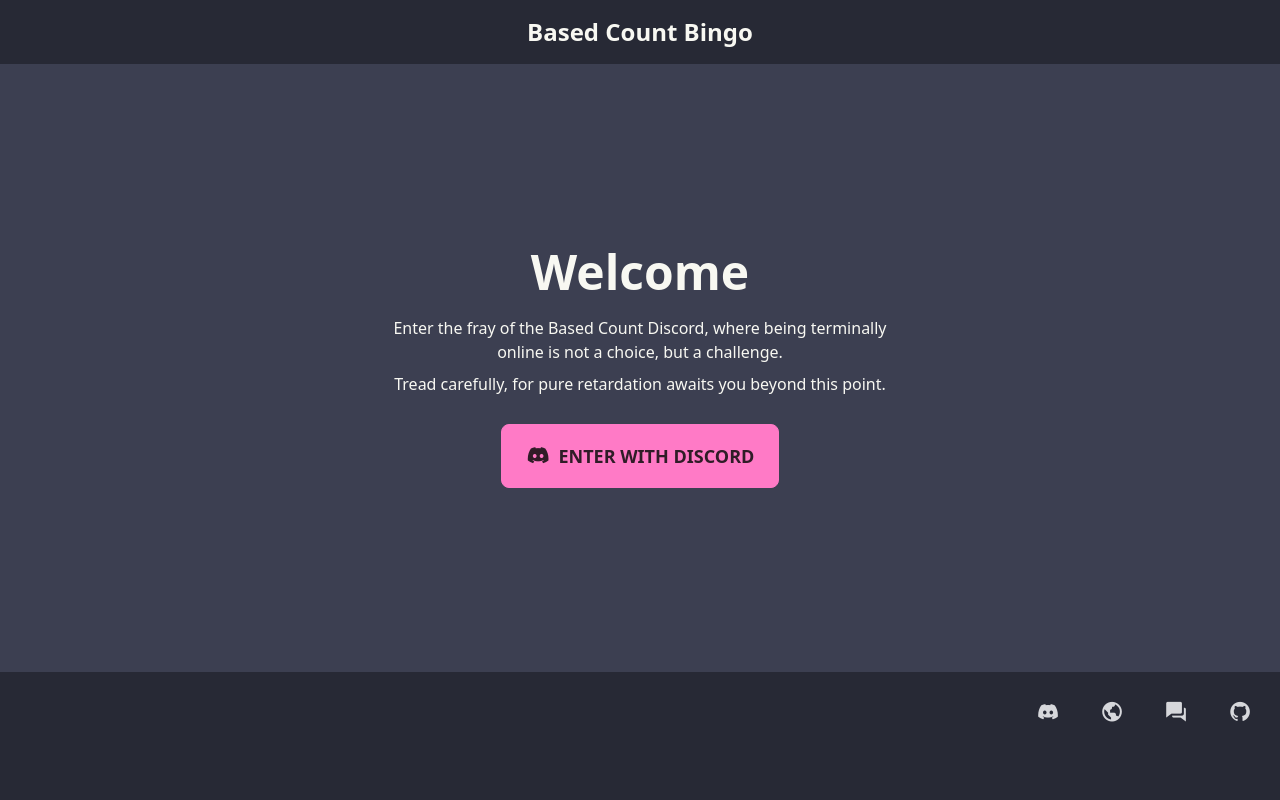
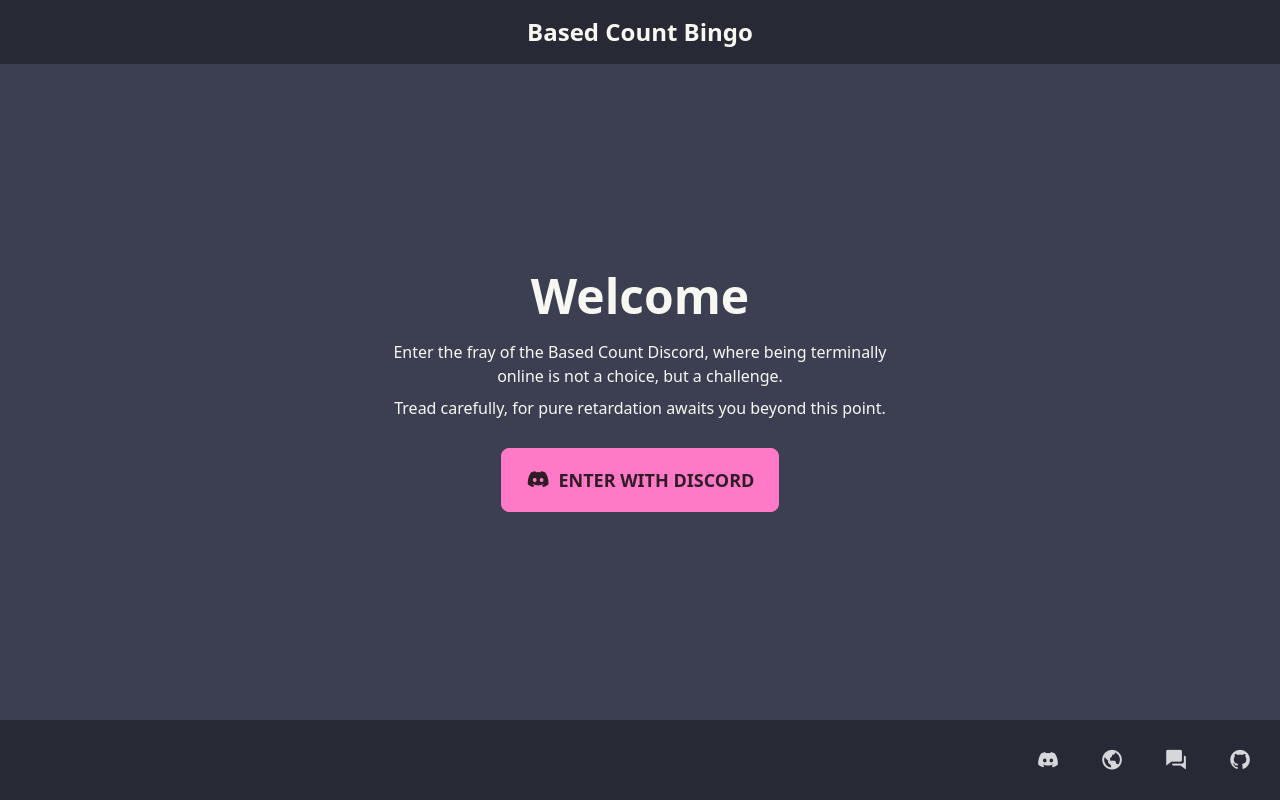
Before and after one commit to ornato-t/basedcount-bingo, a SvelteKit app: page / in a window 1280 px wide. Built offline with nearby package versions, Linux system fonts and the light colour scheme; no server answers; the database is empty.

Commit message:
Fixing footer overflowing

```diff
--- a/src/app.css
+++ b/src/app.css
@@ -5,12 +5,12 @@
 /*      Defining rules */
 /* Used in mobile pages */
 .full-size-mobile > * {
-    height: calc(100vh - 4rem);
+    min-height: calc(100vh - 4rem);
 }
 
 /* Used in desktop pages */
 .full-size-desktop > * {
-    height: calc(100vh - 12rem);
+    min-height: calc(100vh - 9rem);
 
 }
 
--- a/src/routes/+layout.svelte
+++ b/src/routes/+layout.svelte
@@ -1,7 +1,5 @@
 <script lang="ts">
 	import '../app.css';
-
-	export let data;
 
 	const DISCORD_LINK = 'https://discord.com/invite/fDnkukh6CF';
 	const WEBSITE_LINK = 'https://basedcount.com';
```
